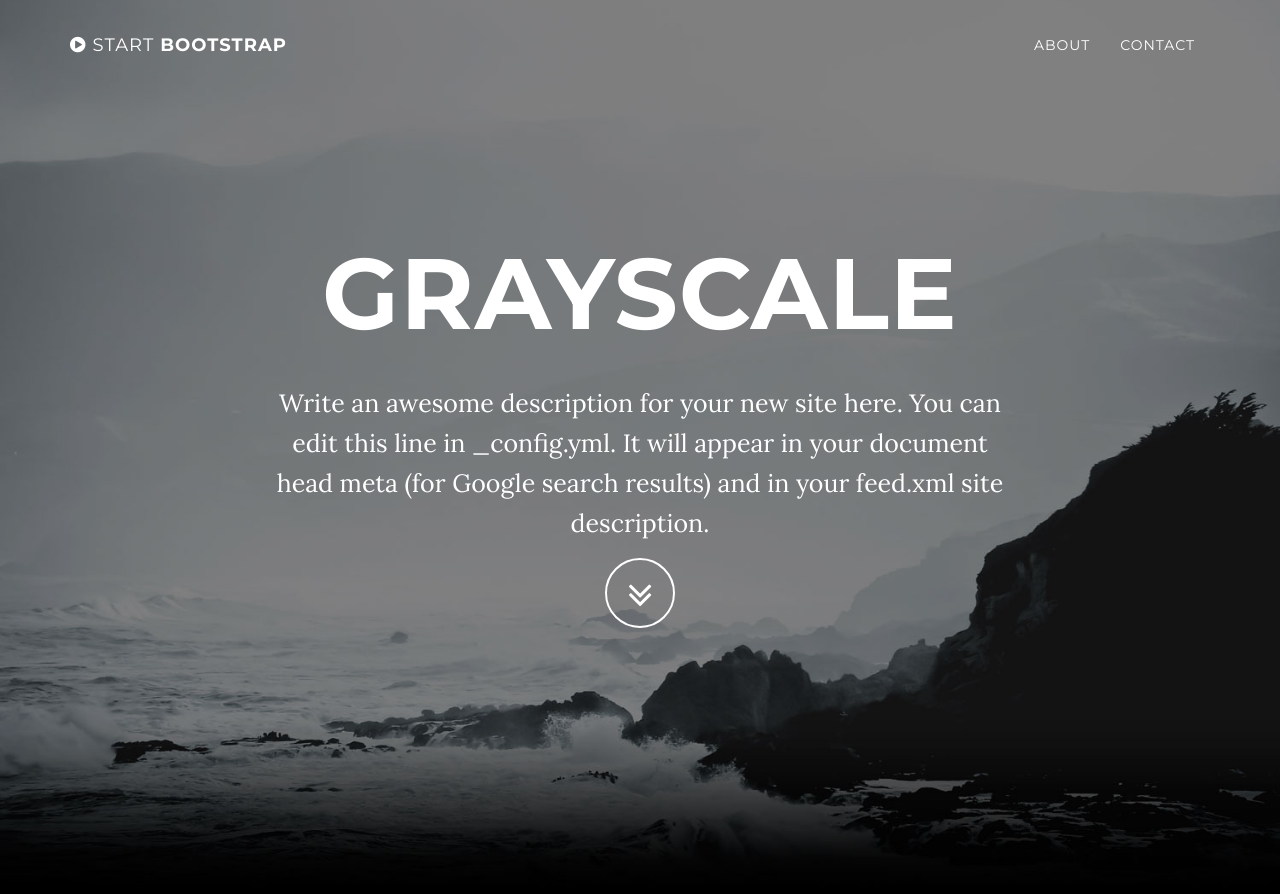
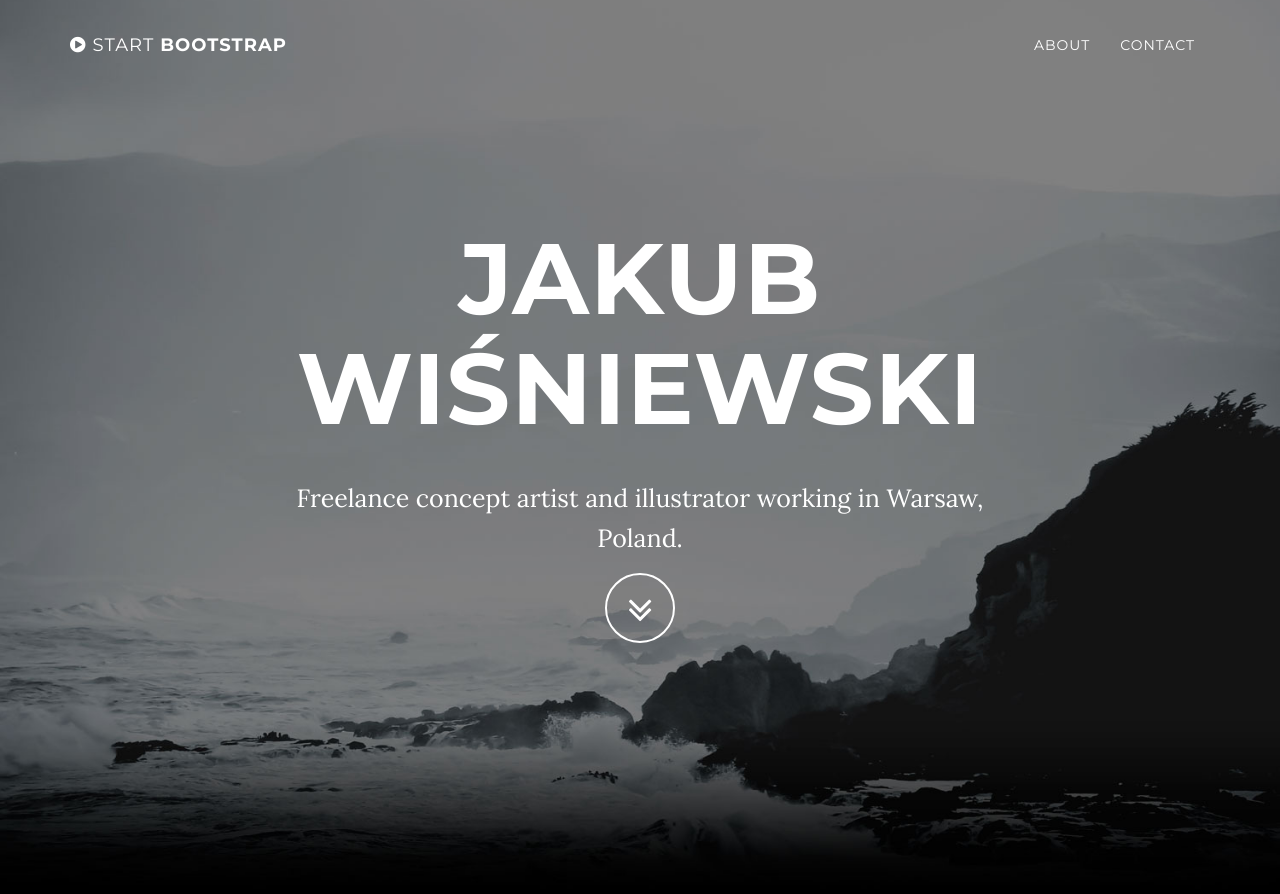
Before and after one commit to badbadsloth/badbadsloth.github.io, a Jekyll site: the page built from index.html, in a window 1280 px wide and 900 px high. Shown: the top 894 px of the window. Built offline with Jekyll 4.4.1, drawn with Linux system fonts in a browser that asks for light colours; comment, search, counter and statistics services are not loaded; part of the change alters nothing that is shown; some of the changed text lies outside the part shown.

Commit message:
content: tekst i social

```diff
--- a/_config.yml
+++ b/_config.yml
@@ -1,9 +1,8 @@
 # Site settings
-title: Grayscale
-email: your-email@domain.com
-url: https://example.github.io
-description: "Write an awesome description for your new site here. You can edit this line in _config.yml. It will appear in your document head meta (for Google search results) and in your feed.xml site description."
-
+title: Jakub Wiśniewski
+email: jwisniewski.cg@gmail.com
+url: https://badbadsloth.github.io
+description: "Freelance concept artist and illustrator working in Warsaw, Poland."
 # Color settings (hex-codes without the leading hash-tag)
 color:
   primary-dark: '#000000'
@@ -14,16 +13,16 @@ footer: Your Website
 
 # Social networks usernames (many more available: google-plus, flickr, dribbble, pinterest, instagram, tumblr, linkedin, etc.)
 social:
-  - title: twitter
-    url: https://twitter.com/SBootstrap
+  - title: instagram
+    url: https://instagram.com/kubawisniewsky
+  - title: behance
+    url: https://www.behance.net/jwisniewsky
+  - title: deviantart
+    url: http://badbaddog.deviantart.com/
   - title: facebook
-    url:
-  - title: stack-overflow
-    url: http://stackoverflow.com/questions/tagged/jekyll
-  - title: bitbucket
-    url: http://bitbucket.org/jekyll
-  - title: github
-    url: https://github.com/IronSummitMedia/startbootstrap
+    url: http://facebook.com/kuba.draws
+  - title: twitch
+    url: https://www.twitch.tv/badbaddog
 
 # Build settings
 markdown: kramdown
```
